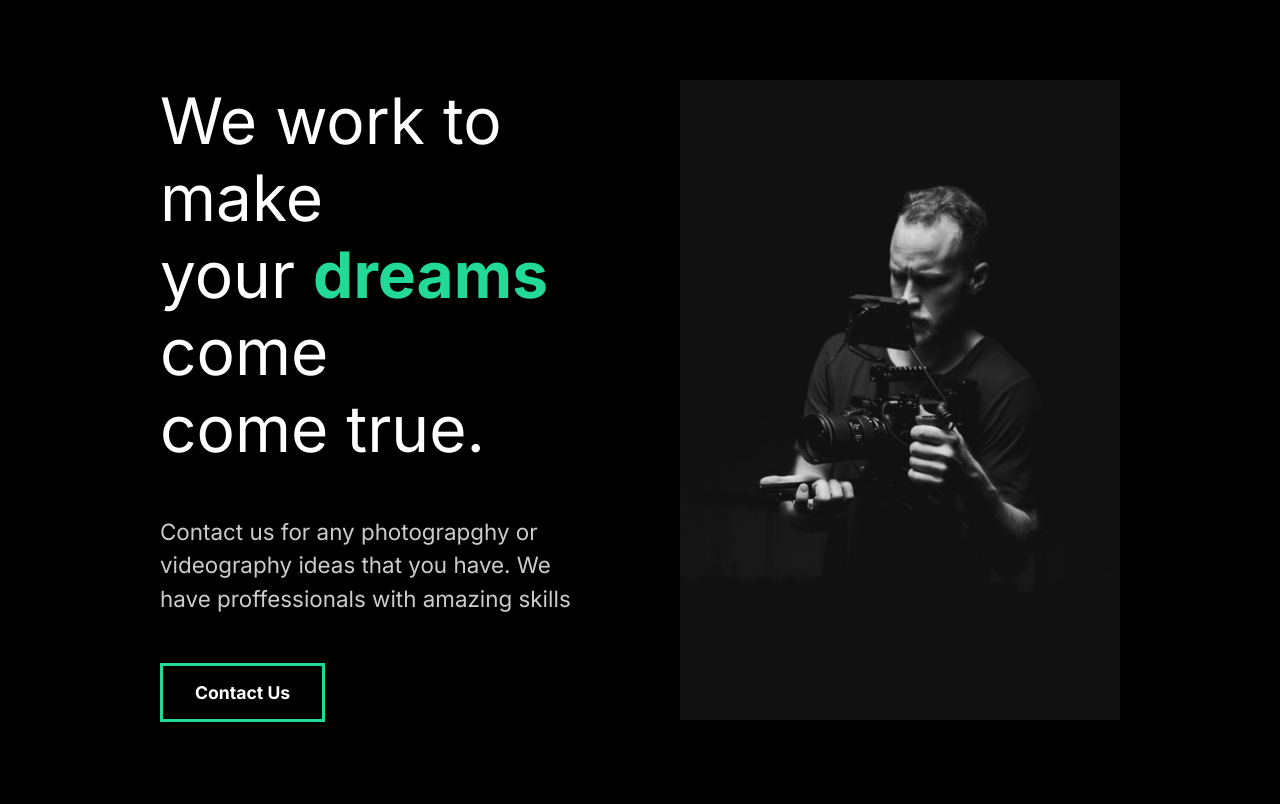
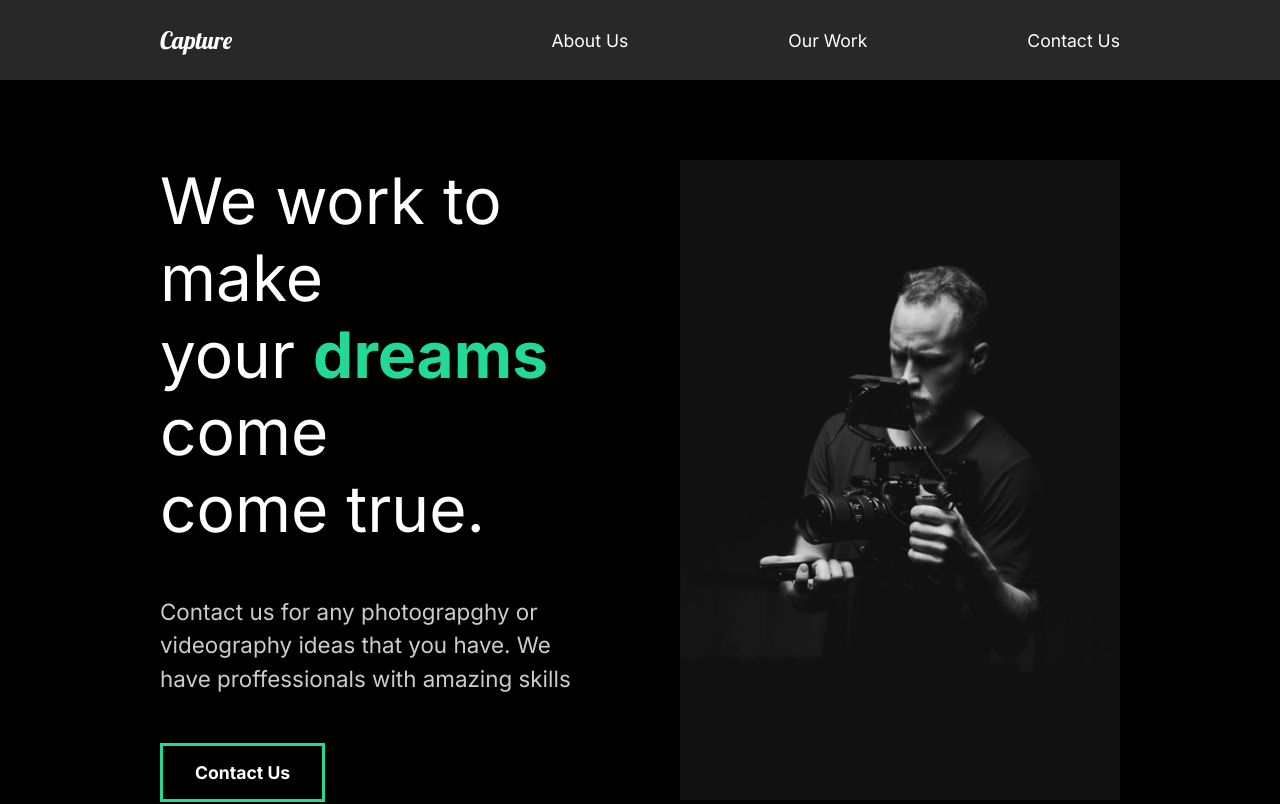
Before and after one commit to Azharnoushad/React-Portfolio-Website-Project, a React (Vite) app: page / in a window 1280 px wide. Shown: the top 804 px of the page. Built offline with nearby package versions, Linux system fonts and the light colour scheme.

Commit message:
navbar created and applied simple styles

```diff
--- a/src/App.jsx
+++ b/src/App.jsx
@@ -1,11 +1,13 @@
 import AboutUs from "./Pages/AboutUs";
 import GlobalStyle from "./Components/GlobalStyle";
+import NavBar from "./Components/NavBar";
 
 function App() {
   return (
     <div className="App">
-      <GlobalStyle/>
-        <AboutUs />
+      <GlobalStyle />
+      <NavBar />
+      <AboutUs />
     </div>
   );
 }
--- a/src/Components/GlobalStyle.jsx
+++ b/src/Components/GlobalStyle.jsx
@@ -9,7 +9,6 @@
     body{
         background: #000000;
         font-family: 'Inter', sans-serif;
-        /* font-family: 'Lobster', cursive; */
     }
     button{
         font-weight: bold;
--- /dev/null
+++ b/src/Components/NavBar.jsx
@@ -0,0 +1,55 @@
+import React from "react";
+import styled from "styled-components";
+const NavBar = () => {
+  return (
+    <StyledNavBar>
+      <h1>
+        <a id="logo" href="#">
+          Capture
+        </a>
+      </h1>
+      <ul>
+        <li>
+          <a href="#">About Us</a>
+        </li>
+
+        <li>
+          <a href="#">Our Work</a>
+        </li>
+
+        <li>
+          <a href="#">Contact Us</a>
+        </li>
+      </ul>
+    </StyledNavBar>
+  );
+};
+
+const StyledNavBar = styled.nav`
+  min-height: 10vh;
+  display: flex;
+  margin: auto;
+  justify-content: space-between;
+  align-items: center;
+  padding: 1rem 10rem;
+  background: #282828;
+  a {
+    color: #fff;
+    text-decoration: none;
+  }
+  ul {
+    display: flex;
+    list-style: none;
+  }
+  #logo {
+    font-size: 1.5rem;
+    font-family: "Lobster", cursive;
+    font-weight: lighter;
+  }
+  li{
+    padding-left: 10rem;
+    position: relative;
+  }
+`;
+
+export default NavBar;
```
